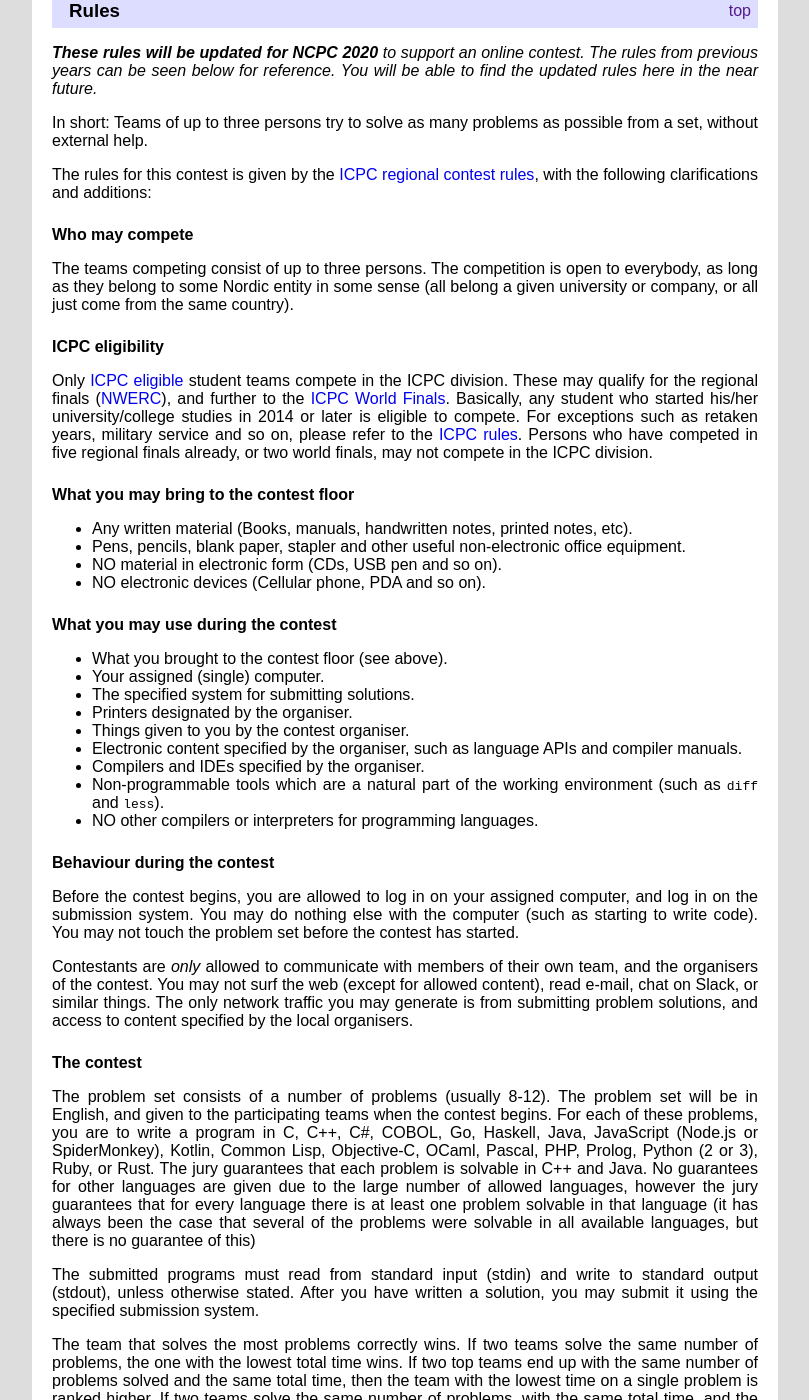
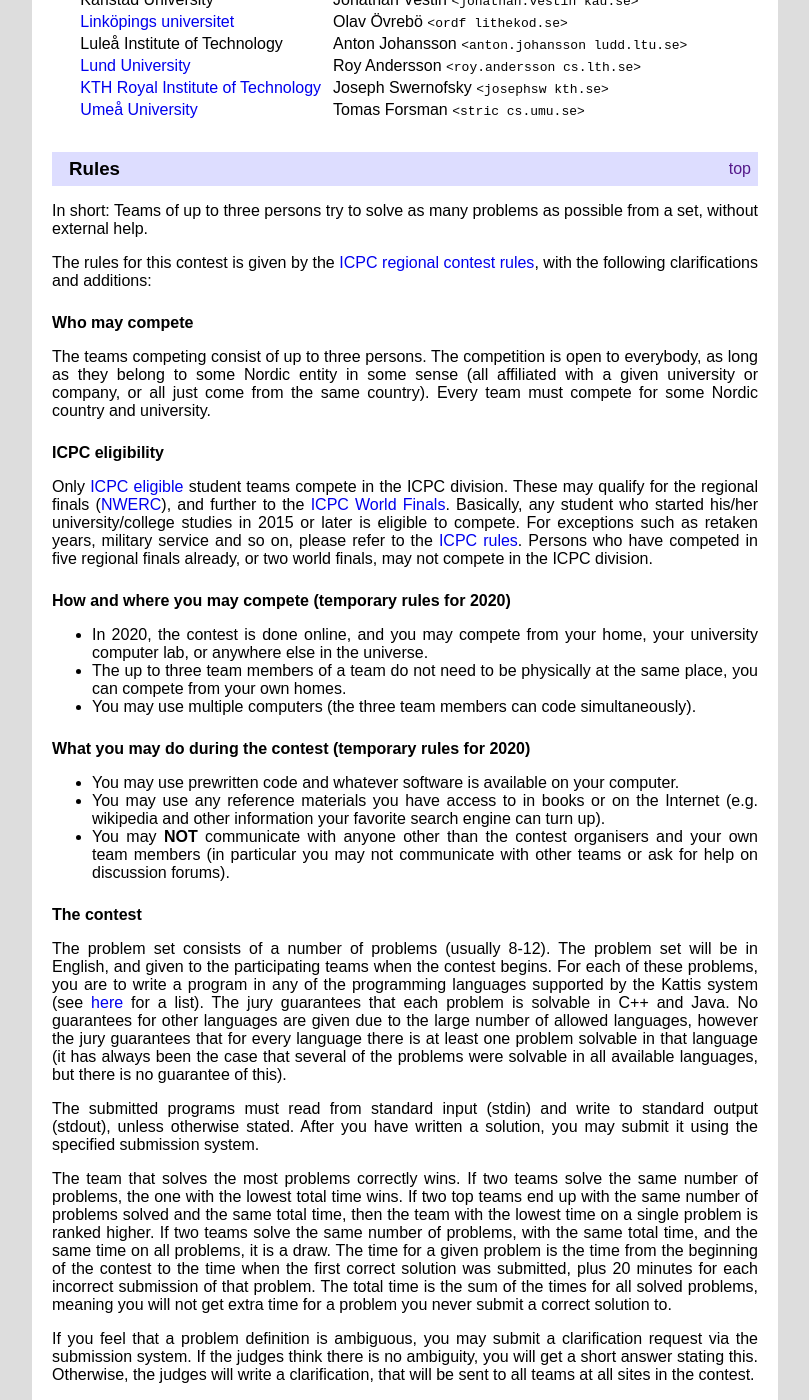
Before and after one commit to icpc/ncpc-web, a Jekyll site: the page built from ncpc2020/index.html, in a window 1280 px wide and 1400 px high, scrolled down 1729 px. Shown: the whole window, without its empty margins (235-1044 px from the left). Built offline with Jekyll 4.4.1, drawn with Linux system fonts in a browser that asks for light colours; some of the changed text lies outside the part shown.

Commit message:
2020 rules

```diff
--- a/ncpc2020/index.html
+++ b/ncpc2020/index.html
@@ -30,7 +30,7 @@
 NCPC is a distributed contest with many sites throughout the Nordic countries.
 </p>
 <p>
-<b>This year the contest will be hosted online due to Covid-19.</b> Some universities might still host a small hub. Rules regarding participating online will be published here in the near future.
+<b>This year the contest will be hosted online due to Covid-19.</b> Some universities might still host a small hub. See further information about rules and sites below.
 </p><p>
 The registration for the contest has not opened yet, but a guide will be published here when it has.
 </p>
@@ -88,8 +88,7 @@
 -->
 
 <p>
-  NCPC will use the Kattis automatic judging system provided by <a href="http://kattis.com/">Kattis</a>.
-  Every team will get a new account on the day of the competition.
+  NCPC will use the Kattis automatic judging system provided by <a href="http://kattis.com/">Kattis</a>.  If you have never used it, we encourage you to try it out before the contest to make sure you know how it works.
 </p>
 
 <ul>
@@ -132,6 +131,14 @@
 <p>
   Below is a list of sites that will hopefully join NCPC in 2020. (+ marks verified sites.)
   Follow the links to get local information such as when and where to meet.
+</p>
+
+<p>
+  <strong>Notes for 2020:</strong>
+  <ol>
+    <li> Even though the contest this year takes place online, every team will still be affiliated with one of these sites.  A team must register itself for the site geographically closest to the institution the team represents.
+    <li>  Some of these sites may offer local physical arrangements for the competition. Information about this is provided at the respective local organization pages linked to below.  The default unless otherwise mentioned is that a site has no physical arrangements.
+  </ol>
 </p>
 
 <table>
@@ -315,11 +322,6 @@
 </table>
 
 <p>
-<i><b> These rules will be updated for NCPC 2020</b> to support an online contest. The rules from previous years can be seen below for reference. You will be able to find the updated rules here in the near future.
-  </i>
-</p>
-
-<p>
   In short: Teams of up to three persons try to solve as many problems as possible from a set, without external help.
 </p>
 
@@ -333,7 +335,8 @@
 <p>
   The teams competing consist of up to three persons.
   The competition is open to everybody, as long as they belong to some Nordic entity in some sense
-  (all belong a given university or company, or all just come from the same country).
+  (all affiliated with a given university or company, or all just come from the same country).
+  Every team must compete for some Nordic country and university.
 </p>
 
 <h4>ICPC eligibility</h4>
@@ -342,48 +345,30 @@
   <a href="http://icpc.baylor.edu/regionals/rules#HICPCRegionalRulesfor2018">ICPC eligible</a>
   student teams compete in the ICPC division. These may qualify for the regional finals
   (<a href="http://nwerc.eu">NWERC</a>), and further to the <a href="http://icpc.baylor.edu">ICPC World Finals</a>.
-  Basically, any student who started his/her university/college studies in 2014 or later is eligible to compete.
+  Basically, any student who started his/her university/college studies in 2015 or later is eligible to compete.
   For exceptions such as retaken years, military service and so on, please refer to the
   <a href="http://icpc.baylor.edu/download/regionals/rules/EligibilityDecisionTree-2018.pdf">ICPC rules</a>.
   Persons who have competed in five regional finals already, or two world finals, may not compete in the ICPC division.
 </p>
 
-<h4>What you may bring to the contest floor</h4>
+<h4>How and where you may compete (temporary rules for 2020)</h4>
 <ul>
-  <li>Any written material (Books, manuals, handwritten notes, printed notes, etc).</li>
-  <li>Pens, pencils, blank paper, stapler and other useful non-electronic office equipment.</li>
-  <li>NO material in electronic form (CDs, USB pen and so on).</li>
-  <li>NO electronic devices (Cellular phone, PDA and so on).</li>
+  <li> In 2020, the contest is done online, and you may compete from your home, your university computer lab, or anywhere else in the universe.
+  <li> The up to three team members of a team do not need to be physically at the same place, you can compete from your own homes.
+  <li> You may use multiple computers (the three team members can code simultaneously).
 </ul>
 
-
-<h4>What you may use during the contest</h4>
+<h4>What you may do during the contest (temporary rules for 2020)</h4>
 <ul>
-  <li>What you brought to the contest floor (see above).</li>
-  <li>Your assigned (single) computer.</li>
-  <li>The specified system for submitting solutions.</li>
-  <li>Printers designated by the organiser.</li>
-  <li>Things given to you by the contest organiser.</li>
-  <li>Electronic content specified by the organiser, such as language APIs and compiler manuals.</li>
-  <li>Compilers and IDEs specified by the organiser.</li>
-  <li>Non-programmable tools which are a natural part of the working environment (such as <code>diff</code> and <code>less</code>).</li>
-  <li>NO other compilers or interpreters for programming languages.</li>
-  <!-- IDEs do this <li>NO libraries for generating source code.</li>-->
+  <li> You may use prewritten code and whatever software is available on your computer.
+  <li> You may use any reference materials you have access to in books or on the Internet (e.g. wikipedia and other information your favorite search engine can turn up).
+  <li> You may <strong>NOT</strong> communicate with anyone other than the contest organisers and your own team members (in particular you may not communicate with other teams or ask for help on discussion forums).
 </ul>
-
-<h4>Behaviour during the contest</h4>
-<p>
-  Before the contest begins, you are allowed to log in on your assigned computer, and log in on the submission system. You may do nothing else with the computer (such as starting to write code). You may not touch the problem set before the contest has started.
-</p>
-<p>
-  Contestants are <i>only</i> allowed to communicate with members of their own team, and the organisers of the contest. You may not surf the web (except for allowed content), read e-mail, chat on Slack, or similar things. The only network traffic
-  you may generate is from submitting problem solutions, and access to content specified by the local organisers.
-</p>
 
 <h4 id="rules-contest">The contest</h4>
 
 <p>
-  The problem set consists of a number of problems (usually 8-12). The problem set will be in English, and given to the participating teams when the contest begins. For each of these problems, you are to write a program in C, C++, C#, COBOL, Go, Haskell, Java, JavaScript (Node.js or SpiderMonkey), Kotlin, Common Lisp, Objective-C, OCaml, Pascal, PHP, Prolog, Python (2 or 3), Ruby, or Rust. The jury guarantees that each problem is solvable in C++ and Java. No guarantees for other languages are given due to the large number of allowed languages, however the jury guarantees that for every language there is at least one problem solvable in that language (it has always been the case that several of the problems were solvable in all available languages, but there is no guarantee of this)
+  The problem set consists of a number of problems (usually 8-12). The problem set will be in English, and given to the participating teams when the contest begins. For each of these problems, you are to write a program in any of the programming languages supported by the Kattis system (see <a href="https://open.kattis.com/help">here</a> for a list).  The jury guarantees that each problem is solvable in C++ and Java. No guarantees for other languages are given due to the large number of allowed languages, however the jury guarantees that for every language there is at least one problem solvable in that language (it has always been the case that several of the problems were solvable in all available languages, but there is no guarantee of this).
 </p>
 <p>
   The submitted programs must read from standard input (stdin) and write to standard output (stdout), unless otherwise stated. After you have written a solution, you may submit it using the specified submission system.
```
